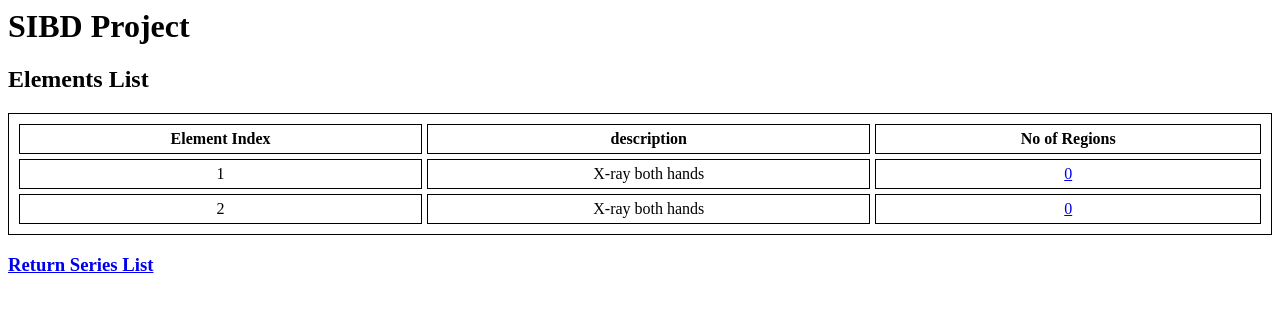
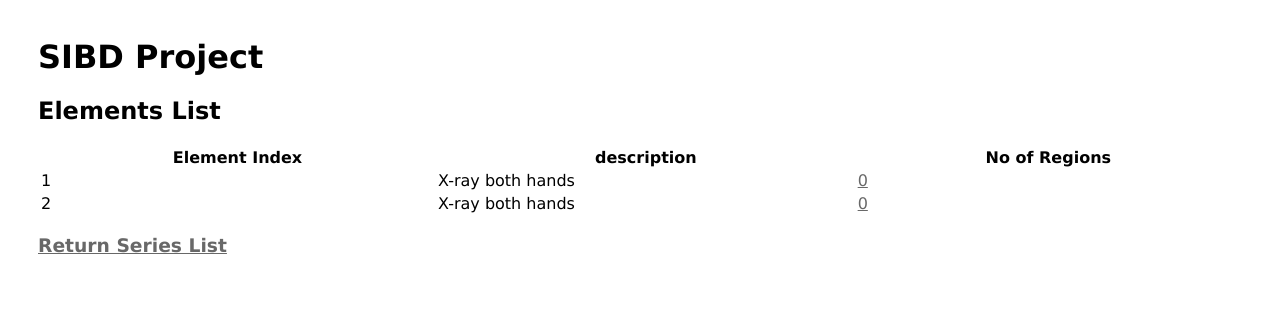
Before and after one commit to Mrrvm/Database-Course, a PHP site: page /elements.php?series_id=2 in a window 1280 px wide. Shown: the top 312 px of the page. Run offline with PHP 8.4, Linux system fonts and the light colour scheme; the visitor is signed in with stand-in values (Sample User, id 1); data comes from the database, SQL or seed files in the repository.

Commit message:
elements

```diff
--- a/Project/Part3/elements.php
+++ b/Project/Part3/elements.php
@@ -6,20 +6,9 @@ session_start();
 <meta charset="utf-8">
 
   <title>Add New Region</title>
-
-        <style>
-            .error {color: #FF0000;}
-	table, th, td {
-	    border: 1px solid black;
-	    padding: 5px;
-	    text-align:center;
-	}
-	table {
-	    border-spacing: 5px;
-	}
-        </style>
+	<link rel="stylesheet" type="text/css" href="../css/style.css">
 </head>
-<body>
+ <body>
    <h1>SIBD Project</h1>
    <h2>Elements List</h2>
 <?php
```
